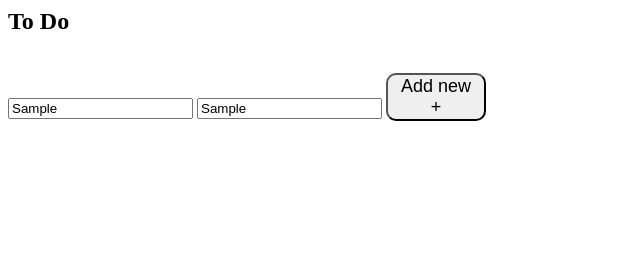
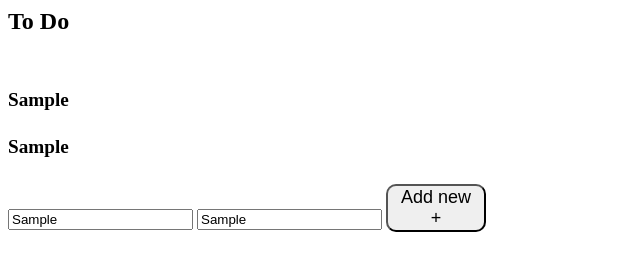
Before and after one commit to Asmitshukl/Webdev-cohort, a website: page webdev/week3.3/index.html in a window 1280 px wide. Both pictures are taken after typing "Sample", "Sample" into the empty fields and a click on the button "Add new +". Shown: the whole page, without its empty margins (0-640 px from the left). Drawn offline with Linux system fonts and the light colour scheme.

Commit message:
new changes made

```diff
--- a/webdev/week3.3/index.html
+++ b/webdev/week3.3/index.html
@@ -4,8 +4,8 @@
         <div class="Todo">
             <h2>To Do</h2><br/>
             <div class="to-do"></div>
-                <input type="text" placeholder="Heading" />
-                <input type="text" placeholder="description"/>
+                <input type="text" placeholder="Heading" class="a"/>
+                <input type="text" placeholder="description" class="b"/>
                 <button class="btn" onclick="addtask()">Add new +</button>
             </div>
         </div>
--- a/webdev/week3.3/index.js
+++ b/webdev/week3.3/index.js
@@ -1,9 +1,21 @@
 
 function addtask(){
+    console.log("clicked");
     const div=document.createElement("div");
+    div.className="boxdiv";
     const h2=document.createElement("h2");
+    h2.className="boxh2";
     const h4=document.createElement("h4");
-    div.innerHTML=document
+    h4.className="boxh4";
+    h2.innerHTML=document.querySelector(".a").value;
+    h4.innerHTML=document.querySelector(".b").value;
+
+    div.appendChild(h2);
+    div.appendChild(h4);
+
+    const main=document.querySelector(".to-do");
+    main.appendChild(div);
+
 
 
     const inadd=document.getElementsByClassName("btn");
--- a/webdev/week3.3/style.css
+++ b/webdev/week3.3/style.css
@@ -16,10 +16,18 @@
 
 
 
+.boxdiv{
+    color: black;
+}
 
-
-
-
+.boxh2{
+    color: black;
+    font-size: larger;
+}
+.boxh4{
+    color: black;
+    font-size: larger;
+}
 
 
 
```
